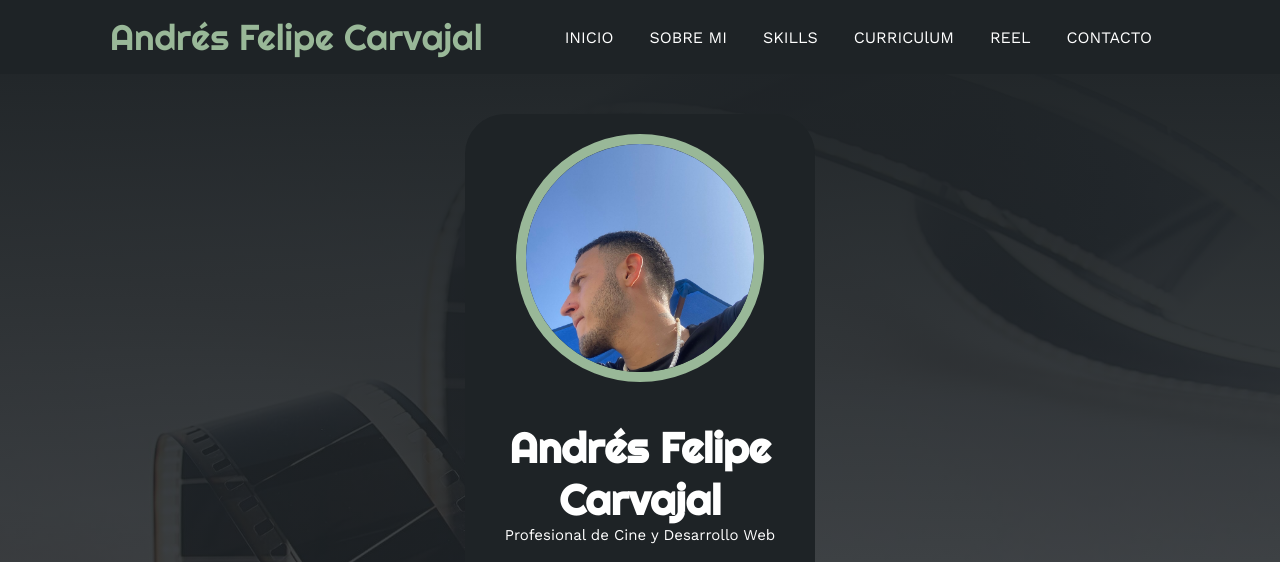
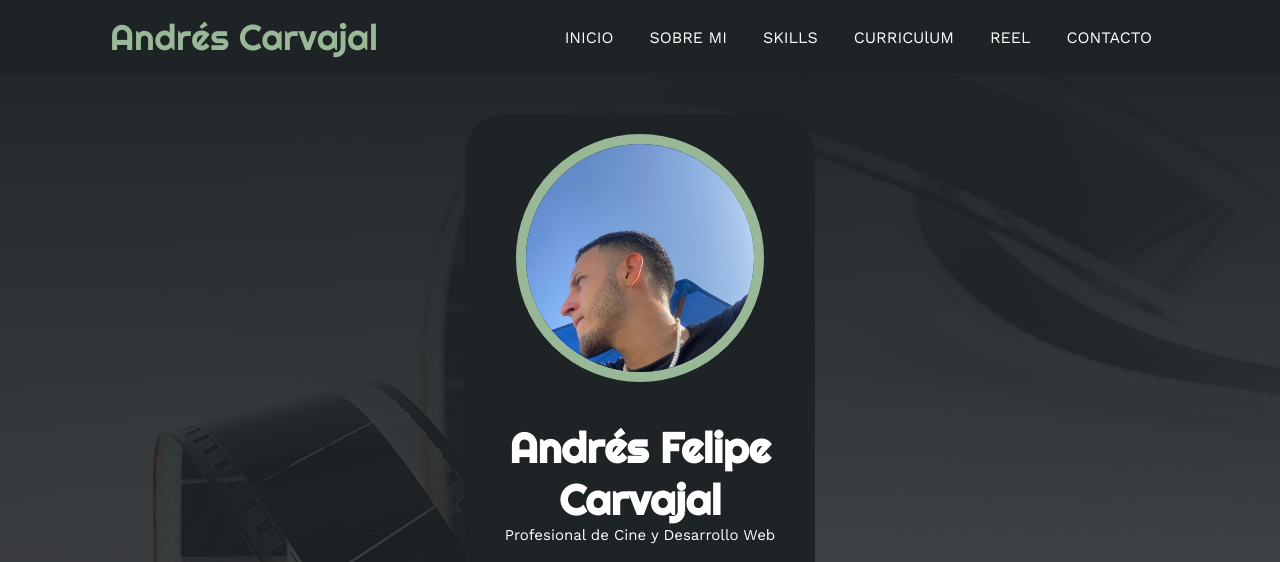
Before and after one commit to afcarvajalm/portfolio, a plain HTML site: page index.html in a window 1280 px wide. Shown: the top 562 px of the page. Drawn offline with nearby package versions, Linux system fonts and the light colour scheme.

Commit message:
Update index.html

```diff
--- a/index.html
+++ b/index.html
@@ -14,7 +14,7 @@
     <div class="contenedor-header">
         <header>
             <div class="logo">
-                <a href="#">Andrés Felipe Carvajal</a>
+                <a href="#">Andrés Carvajal</a>
             </div>
             <nav id="nav">
                 <ul>
```
